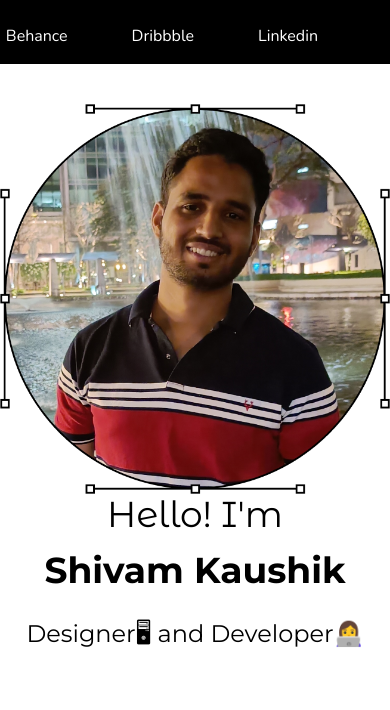
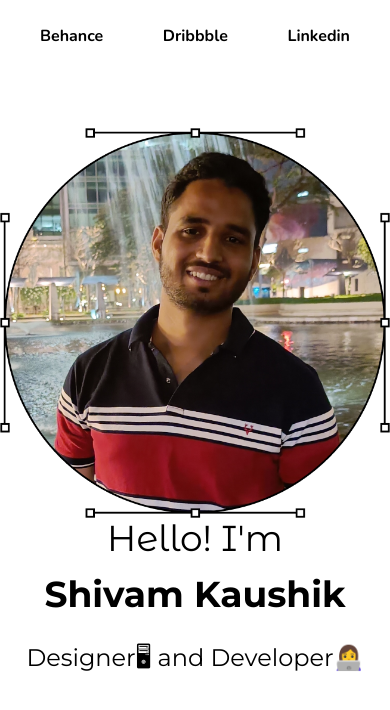
Before and after one commit to shivamkaushik14495/Personal-Website, a React (Create React App) app: page / in a window 390 px wide. Shown: the top 710 px of the page. Built offline with nearby package versions, Linux system fonts and the light colour scheme.

Commit message:
added Linkes

```diff
--- a/src/App.css
+++ b/src/App.css
@@ -4,6 +4,8 @@
 @import url(https://fonts.googleapis.com/css?family=Montserrat+Alternates:100,100italic,200,200italic,300,300italic,regular,italic,500,500italic,600,600italic,700,700italic,800,800italic,900,900italic);
 
 body{
+  margin: 0;
+  padding: 0;
   font-family: nunito, system-ui, -apple-system, BlinkMacSystemFont, 'Segoe UI', Roboto, Oxygen, Ubuntu, Cantarell, 'Open Sans', 'Helvetica Neue', sans-serif;
 }
 
--- a/src/App.js
+++ b/src/App.js
@@ -4,16 +4,16 @@ import profile from "./image/image.png"
 function App() {
   return (
     <div className="App">
-    <nav className='bg-black h-16'>
-      <ul className='flex float-right mx-10 mt-6 text-center'>
-        <li><a href='#' className='pd mx-4 px-4 text-white'>Behance</a></li>
-        <li><a href='#' className='pd mx-4 px-4 text-white'>Dribbble</a></li>
-        <li><a href='#' className='pd mx-4 px-4 text-white'>Linkedin</a></li>
+    <nav className='bg-white sm:bg-black h-16'>
+      <ul className='flex justify-between sm:float-right mx-10 mt-6 text-center'>
+        <li><a href='https://www.behance.net/shivamkaushik1' className=' text-black font-bold px-0 mx-0 sm:text-white sm:mx-4 sm:px-4'>Behance</a></li>
+        <li><a href='https://dribbble.com/Shivamkaushik' className='text-black font-bold px-0 mx-0 sm:text-white sm:mx-4 sm:px-4 '>Dribbble</a></li>
+        <li><a href='https://www.linkedin.com/in/shivam-kaushik-b8340114b?lipi=urn%3Ali%3Apage%3Ad_flagship3_profile_view_base_contact_details%3BosKtHSFqSr%2BqjtfvOL1KEQ%3D%3D' className='text-black font-bold px-0 mx-0 sm:text-white sm:mx-4 sm:px-4 '>Linkedin</a></li>
       </ul>
     </nav>
     <div className='body block mt-0 py-10 sm:grid text-left min-h-full grid-cols-2 justify-items-center items-center sm:mt-28'>
     <>
-      <img src={profile} className= "2xl:max-w-xl xl:max-w-lg float-right lg:max-w-sm sm:max-w-xs"></img>
+      <img src={profile} className= "2xl:max-w-xl xl:max-w-lg float-right lg:max-w-sm sm:max-w-xs" alt='profile'></img>
     </>
     <div className=' text-center sm:text-left'>
       <h3 className='heading text-4xl 2xl:text-8xl xl:text-7xl lg:text-5xl'>Hello! I'm</h3>
```
